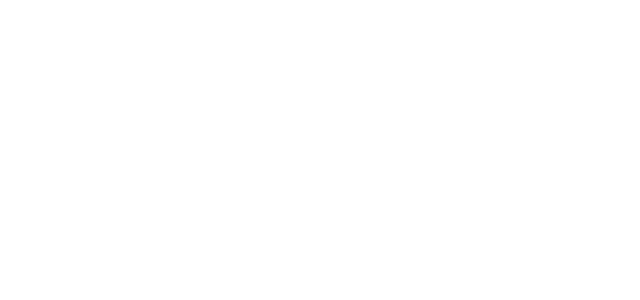
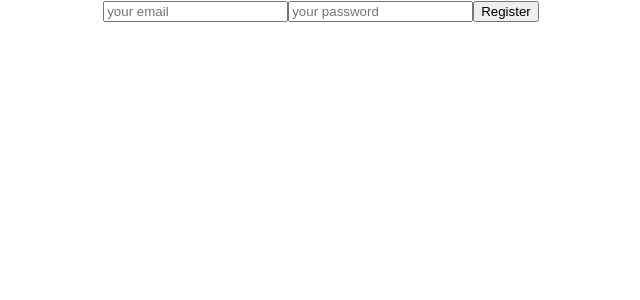
Before and after one commit to ahm-fahim/web2.0_auth_with_firebase, a React (Create React App) app in the folder 02_custom_email_auth/: page / in a window 1280 px wide. Shown: the top 300 px of the page, without its empty margins (319-959 px from the left). Built offline with nearby package versions, Linux system fonts and the light colour scheme.

Commit message:
form input output submit

```diff
--- a/02_custom_email_auth/src/App.js
+++ b/02_custom_email_auth/src/App.js
@@ -1,4 +1,3 @@
-import logo from "./logo.svg";
 import "./App.css";
 import { getAuth } from "firebase/auth";
 import app from "./firebase/firebase.init";
@@ -6,7 +5,25 @@
 const auth = getAuth(app);
 
 function App() {
-    return <div className="App"></div>;
+    const handleRegister = (event) => {
+        event.preventDefault();
+      console.log(event.target.email.value);
+        console.log(event.target.password.value);
+
+    };
+    return (
+        <div className="App">
+            <form onSubmit={handleRegister}>
+                <input type="email" name="email" placeholder="your email" />
+                <input
+                    type="password"
+                    name="password"
+                    placeholder="your password"
+                />
+                <button type="submit">Register</button>
+            </form>
+        </div>
+    );
 }
 
 export default App;
```
